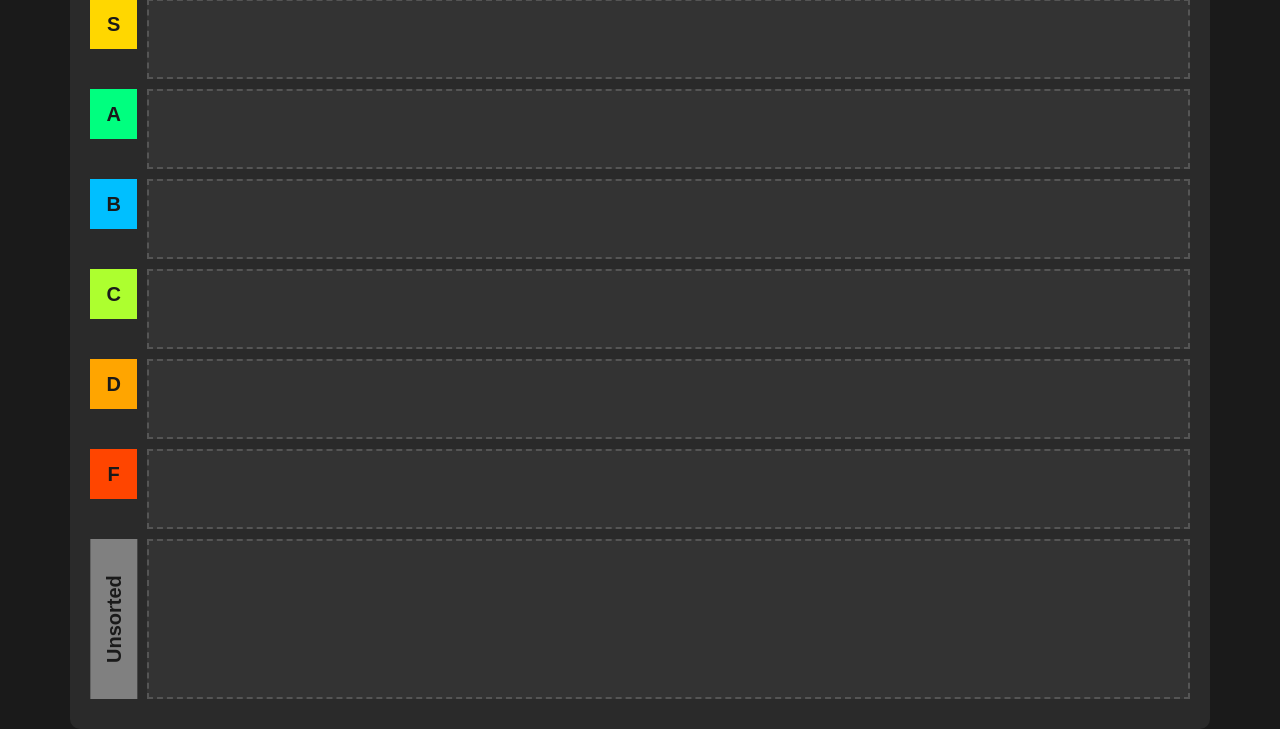
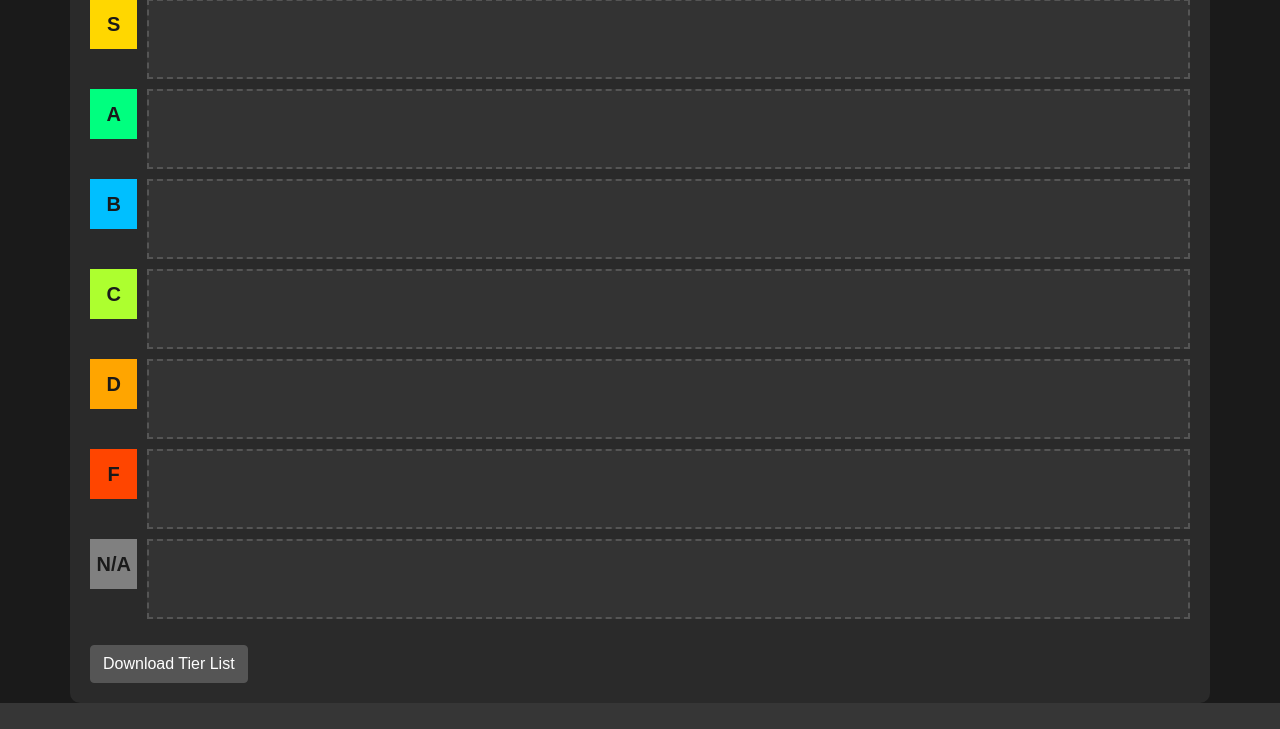
Before and after one commit to StarecMudrec/Playlist-to-Tier-List, a Flask app: page / in a window 1280 px wide. Shown: the part 265-994 px from the top of the page. After the commit the page ends 968 px from the top, so only its background shows below. Run offline with Flask 3, Linux system fonts and the light colour scheme; some libraries are stand-ins or nearby versions.

Commit message:
Downloadable tierlist
Added an ability to save the tierlist as an image

```diff
--- a/static/styles.css
+++ b/static/styles.css
@@ -1,17 +1,17 @@
 body {
     font-family: sans-serif;
-    background-color: #1a1a1a; /* Dark background */
-    color: #f0f0f0; /* Light text color */
+    background-color: #1a1a1a;
+    color: #f0f0f0;
 }
 
 .container {
   background-color: #2a2a2a;
-   border-radius: 10px; /* Add some rounded corners */
-    padding: 20px; /* Add some padding */
+   border-radius: 10px;
+    padding: 20px;
 }
 
 h1, h3, label {
-    color: #f0f0f0; /* Light text color */
+    color: #f0f0f0;
 }
 
 
@@ -33,48 +33,47 @@ h1, h3, label {
     align-items: center;
     justify-content: center;
     font-weight: bold;
-    color: #1a1a1a; /* Dark text for labels*/
+    color: #1a1a1a;
     margin-right: 10px;
     font-size: 20px;
 }
 
 .tier-s {
-    background-color: #FFD700; /* Gold */
+    background-color: #FFD700;
 }
 
 .tier-a {
-    background-color: #00FF7F; /* Spring Green */
+    background-color: #00FF7F;
 }
 
 .tier-b {
-    background-color: #00BFFF; /* Deep Sky Blue */
+    background-color: #00BFFF;
 }
 
 .tier-c {
-    background-color: #ADFF2F; /* GreenYellow */
+    background-color: #ADFF2F;
 }
 
 .tier-d {
-    background-color: #FFA500; /* Orange */
+    background-color: #FFA500;
 }
 
 .tier-f {
-    background-color: #FF4500; /* OrangeRed */
+    background-color: #FF4500;
 }
 
 
 .unsorted-tier{
-    background-color: #808080; /* Gray */
-    writing-mode: vertical-rl; /* вертикальный текст */
-    text-orientation: sideways; /* правильно ориентировать текст */
-    transform: rotate(180deg);
-    white-space: nowrap; /* запретить перенос текста */
-    height: 160px; /* высота устанавливается автоматически */
-    width: 50px; /* ширина устанавливается автоматически */
+    background-color: #808080;
+    height: 50px;
+    width: 50px;
+    background-size: contain;
+    background-repeat: no-repeat;
+    background-position: center;
 }
 
 .tier-content {
-    border: 2px dashed #555; /* Darker dashed border */
+    border: 2px dashed #555;
     min-height: 80px;
     width: 100%;
     display: flex;
@@ -94,7 +93,7 @@ h1, h3, label {
     margin: 5px;
     text-align: center;
     cursor: grab;
-    background-color: #444; /* Slightly lighter track item */
+    background-color: #444;
     padding: 5px;
     border-radius: 5px;
 }
@@ -106,7 +105,7 @@ h1, h3, label {
     object-fit: cover;
     display: block;
     margin: auto;
-    border: 1px solid #555; /* Darker border for artwork */
+    border: 1px solid #555;
 }
 
 .track-title {
--- a/templates/index.html
+++ b/templates/index.html
@@ -18,7 +18,7 @@
             <button type="submit" class="btn btn-primary">Load Playlist</button>
         </form>
 
-        <div class="tier-list-container mt-4">
+       <div id="tier-list-capture" class="tier-list-container mt-4">
             <div class="tier-row">
                 <div class="tier-label tier-s">S</div>
                 <div class="tier-content" data-tier="S"></div>
@@ -44,7 +44,7 @@
                 <div class="tier-content" data-tier="F"></div>
             </div>
            <div class="tier-row">
-                <div class="tier-label unsorted-tier"> Unsorted </div>
+                <div class="tier-label unsorted-tier"> N/A </div>
                 <div class="tier-content" data-tier="unsorted" >
                     {% if playlist_data %}
                         {% for track in playlist_data %}
@@ -57,18 +57,21 @@
                 </div>
             </div>
         </div>
-
-
-         {% if error_message %}
+        <button id="download-btn" class="btn btn-primary mt-3">Download Tier List</button>
+        {% if error_message %}
           <div class="alert alert-danger mt-3">{{ error_message }}</div>
         {% endif %}
     </div>
     <script src="https://code.jquery.com/jquery-3.5.1.slim.min.js"></script>
     <script src="https://cdn.jsdelivr.net/npm/@popperjs/core@2.11.6/dist/umd/popper.min.js"></script>
     <script src="https://stackpath.bootstrapcdn.com/bootstrap/4.5.2/js/bootstrap.min.js"></script>
+      <script src="https://html2canvas.hertzen.com/dist/html2canvas.min.js"></script>
     <script>
         const trackItems = document.querySelectorAll('.track-item');
         const tierContents = document.querySelectorAll('.tier-content');
+         const downloadBtn = document.getElementById('download-btn');
+        const tierListCapture = document.getElementById('tier-list-capture')
+         const unsortedTier = document.querySelector('.tier-content[data-tier="unsorted"]')
 
         let draggedItem = null;
 
@@ -120,6 +123,29 @@
                  }
             });
         });
+
+      downloadBtn.addEventListener('click', () => {
+          html2canvas(tierListCapture, {
+                backgroundColor: '#2a2a2a',
+                 useCORS: true,
+                 allowTaint: true
+            }).then(canvas => {
+             const scale = 600 / canvas.width;
+             const height = canvas.height * scale;
+             const newCanvas = document.createElement("canvas");
+             newCanvas.width = 600;
+             newCanvas.height = height;
+             const ctx = newCanvas.getContext("2d");
+             ctx.drawImage(canvas, 0, 0, canvas.width, canvas.height, 0, 0, newCanvas.width,newCanvas.height);
+                const imgData = newCanvas.toDataURL('image/jpeg', 0.95);
+                const a = document.createElement('a');
+                a.href = imgData;
+                a.download = 'tier_list.jpg';
+                document.body.appendChild(a);
+                a.click();
+                document.body.removeChild(a);
+            });
+        });
     </script>
 </body>
 </html>
```
